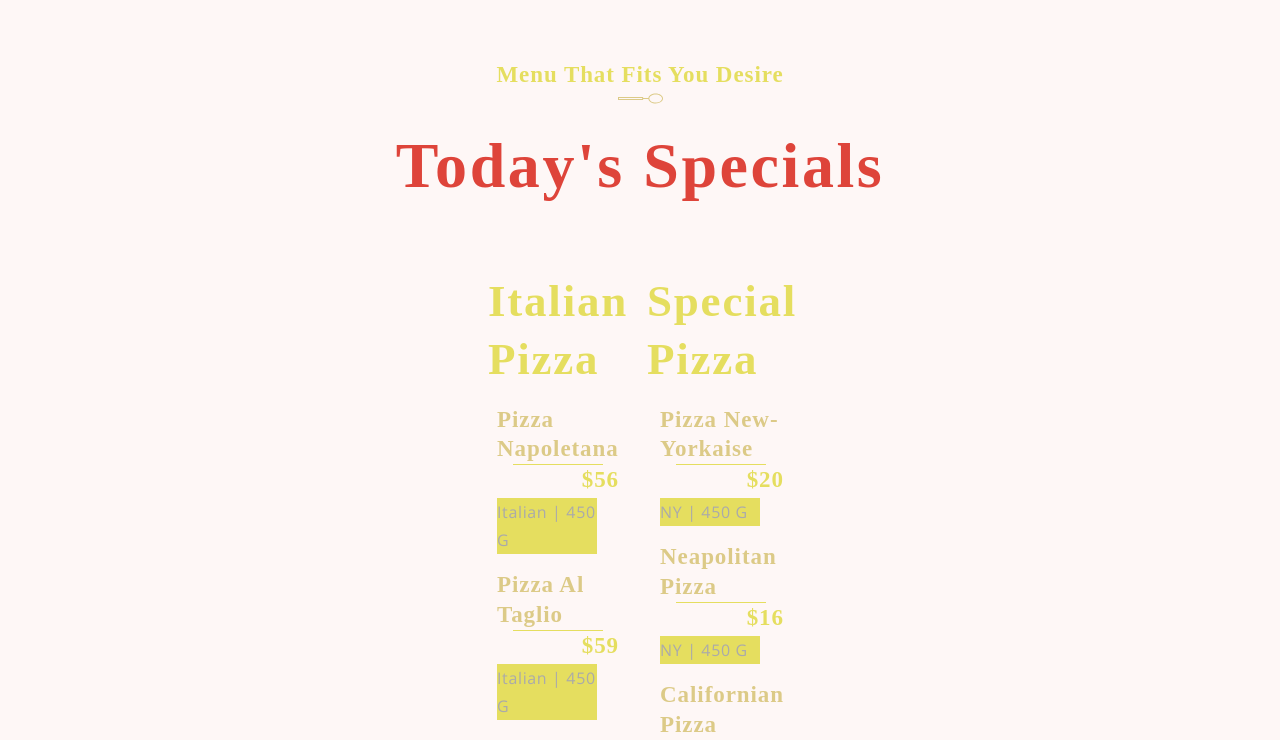
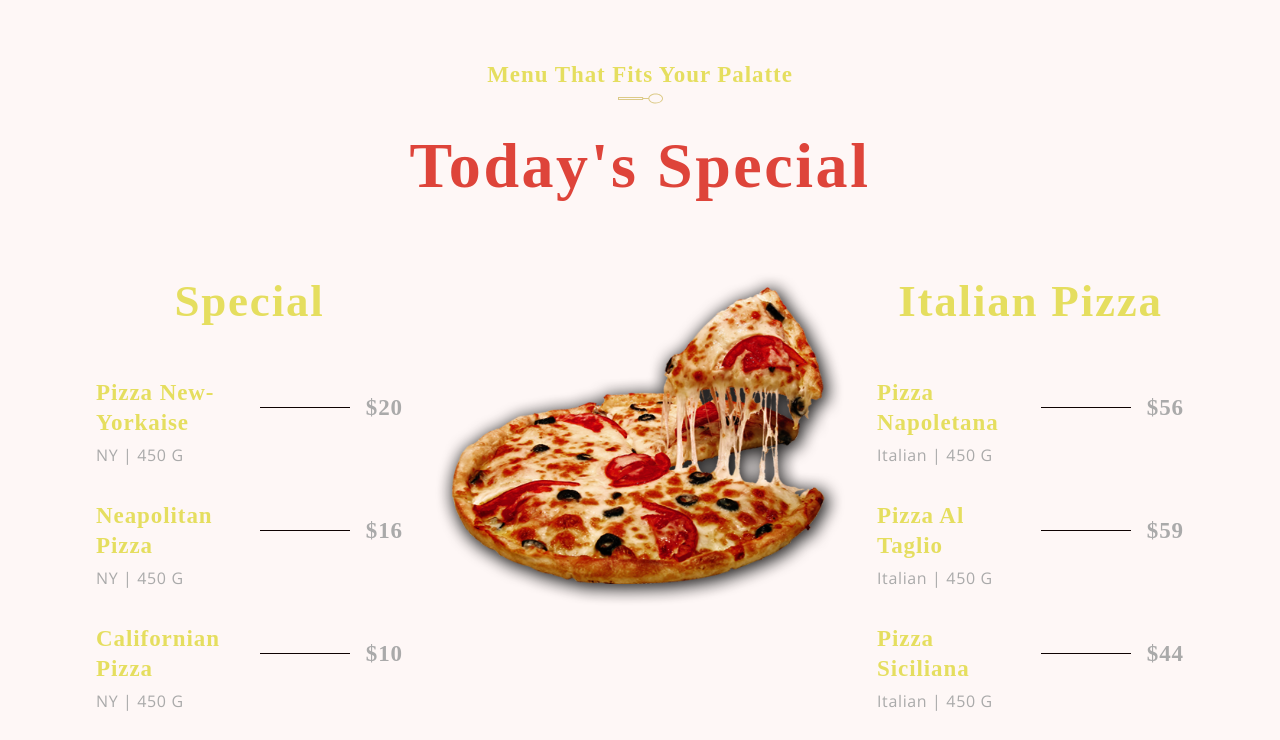
Before and after one commit to HoussemDAAS/Fomumamele-Restaurant, a React (Vite) app: page / in a window 1280 px wide. Shown: the part 2280-3020 px from the top of the page. Built offline with nearby package versions, Linux system fonts and the light colour scheme; a web font is replaced by a local one.

Commit message:
Menu done

```diff
--- a/src/components/MenuItem/MeniItem.jsx
+++ b/src/components/MenuItem/MeniItem.jsx
@@ -2,20 +2,21 @@ import React from 'react'
 import  './MenuItem.css'
 const MeniItem = ({title,price,tags}) => {
   return (
-    <div className='app__menuitem'>
-      <div className='app__menueitem-head'>
-        <div className='app__menuitem-name'>
-          <p className='p__cormorant'  style={{color:"#DCCA87"}}>{title}</p>
-        </div>
-        <div  className='app__menuitem-dash'/>
-        <div className='app__menuitem-price'>
-          <p className='p__cormorant'>{price}</p>
-        </div>
+    <div className="app__menuitem">
+    <div className="app__menuitem-head">
+      <div className="app__menuitem-name">
+        <p className="p__cormorant" style={{ color: '#ead181s' }}>{title}</p>
       </div>
-      <div className='app__menuitem-sub'>
-        <p className='p__opensans' style={{color:"#AAA"}}>{tags}</p>
+      <div className="app__menuitem-dash" />
+      <div className="app__menuitem-price">
+        <p className="p__cormorant"style={{ color: '#AAAAAA' }}>{price}</p>
       </div>
     </div>
+
+    <div className="app__menuitem-sub">
+      <p className="p__opensans" style={{ color: '#AAAAAA' }}>{tags}</p>
+    </div>
+  </div>
   )
 }
 
--- a/src/components/MenuItem/MenuItem.css
+++ b/src/components/MenuItem/MenuItem.css
@@ -1,6 +1,7 @@
 .app__menuitem {
     width: 100%;
     margin: 1rem 0;
+
     display: flex;
     flex-direction: column;
 }
@@ -11,22 +12,20 @@
     align-items: center;
 }
 
+.app__menuitem-sub {
+    width: 100%;
+    margin-top: 0.2rem;
+}
+
 .app__menuitem-name {
     flex: 1;
-}
-
-.app__menuitem-sub {
-    width: 100px;
-
-    background: var(--accent);
-    margin-top: 0.2rem;
 }
 
 .app__menuitem-dash {
     width: 90px;
     height: 1px;
-    background: var(--accent);
-    margin:0 1rem;
+    background: var(--text);
+    margin: 0 1rem;
 }
 
 .app__menuitem-price {
--- a/src/containers/Menu/Menu.css
+++ b/src/containers/Menu/Menu.css
@@ -1,38 +1,86 @@
-.app__menu{
+.app__specialMenu {
     flex-direction: column;
-    background-color: var( --background);
+    background: var(--background);
 }
-.app__menu-title{
-   margin-bottom: 2rem;
+
+.app__specialMenu-title {
+    margin-bottom: 2rem;
     text-align: center;
 }
-.app__menu-menu{
-    width: 100px;
+
+.app__specialMenu-menu {
+    width: 100%;
+    margin: 2rem 0;
+
     display: flex;
     justify-content: center;
-    align-items:flex-start;
+    align-items: flex-start;
     flex-direction: row;
-    margin: 2rem 0;
+}
 
-}
-.app__menu_menu_heading{
+.app__specialMenu-menu_heading {
     font-family: var(--font-base);
     font-weight: 600;
+    font-size: 45px;
+    line-height: 58.5px;
     letter-spacing: 0.04em;
-    line-height: 58.5px;
-    font-size: 45px;
     color: var(--accent);
 }
-.app__menu_menu_italia,.app__menu_menu_special{
-flex: 1;
-width: 100%;
-flex-direction: column;
+
+.app__specialMenu-menu_pizza,
+.app__specialMenu-menu_cocktails {
+    flex: 1;
+    width: 100%;
+    flex-direction: column;
 }
-.app__menu_menu_img{
-    width: 500px;
-    margin :0 2rem;
+
+.app__specialMenu-menu_img {
+    width: 410px;
+    margin: 0 2rem;
 }
-.app__menu_menu_img img{
+
+.app__specialMenu-menu_img img {
     width: 100%;
-height: auto;
+    height: auto;
 }
+
+.app__specialMenu_menu_items {
+    display: flex;
+    flex-direction: column;
+
+    margin: 2rem 0;
+    width: 100%;
+}
+
+@media screen and (min-width: 2000px) {
+    .app__specialMenu-menu_img {
+        width: 650px;
+    }
+
+    .app__specialMenu-menu_img img {
+        height: 920px;
+    }
+}
+
+@media screen and (max-width: 1150px) {
+    .app__specialMenu-menu {
+        flex-direction: column;
+        align-items: center;
+        width: 100%;
+    }
+
+    .app__specialMenu-menu_img {
+        margin: 3rem 0;
+    }
+}
+
+@media screen and (max-width: 650px) {
+    .app__specialMenu-menu_img {
+        width: 100%;
+    }
+
+    .app__specialMenu-menu_heading {
+        font-size: 35px;
+        line-height: 48.5px;
+    }
+}
--- a/src/containers/Menu/Menu.jsx
+++ b/src/containers/Menu/Menu.jsx
@@ -4,38 +4,39 @@ import { SubHeading,MeniItem} from '../../components'
 import { images, data } from '../../constants'
 const Menu = () => {
   return (
-    <div className='app__menu flex__center section__padding' id='menu'>
-      <div className='app__menu-title'>
-        <SubHeading title="Menu that fits you desire" />
-        <h1 className='headtext__cormorant'>
-          Today's Specials
-        </h1>
+    <div className="app__specialMenu flex__center section__padding" id="menu">
+    <div className="app__specialMenu-title">
+      <SubHeading title="Menu that fits your palatte" />
+      <h1 className="headtext__cormorant">Today's Special</h1>
     </div>
-      <div className='app__menu-menu'>
-        <div className='app__menu_menu_italia flex__center'>
-          <p className='app__menu_menu_heading'>Italian Pizza</p>
-          <div className='app__menu_menu_items'>
-            {data.italia.map((item, index) => (
-              <MeniItem key={item.title + index} title={item.title} price={item.price} tags={item.tags}/>
+
+    <div class="app__specialMenu-menu">
+  <div class="app__specialMenu-menu_pizza flex__center">
+    <p class="app__specialMenu-menu_heading">Special</p>
+    <div class="app__specialMenu_menu_items">
+      {data.Speicial.map((item, index) => (
+        <MeniItem key={item.title + index} title={item.title} price={item.price} tags={item.tags} />
       ))}
     </div>
   </div>
-        <div className='app__menu_menu_img'>
-          <img src={images.menu} alt="menu img" />
+
+  <div class="app__specialMenu-menu_img">
+    <img src={images.menu} alt="menu__img" />
   </div>
-        <div className='app__menu_menu_special flex__center'>
-          <p className='app__menu_menu_heading'>Special Pizza</p>
-          <div className='app__menu_menu_items'>
-            {data.Speicial.map((item, index) => (
-               <MeniItem key={item.title + index} title={item.title} price={item.price} tags={item.tags}/>
+
+  <div class="app__specialMenu-menu_pizza flex__center">
+    <p class="app__specialMenu-menu_heading">Italian Pizza</p>
+    <div class="app__specialMenu_menu_items">
+      {data.italia.map((item, index) => (
+        <MeniItem key={item.title + index} title={item.title} price={item.price} tags={item.tags} />
       ))}
     </div>
   </div>
 </div>
-      <div style={{marginTop: '15px' }}>
-        <button type='button' className='custom__button'>View More</button>
-      </div>
-    </div>
+
+<div style={{ marginTop: 15 }}>
+  <button type="button" class="custom__button">View More</button>
+</div></div>
   )
 }
 
```
Lines whose indentation alone changed are shown as unchanged.
